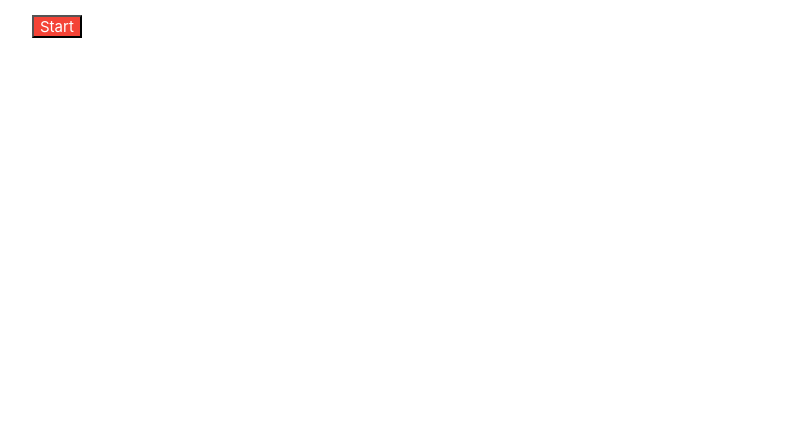
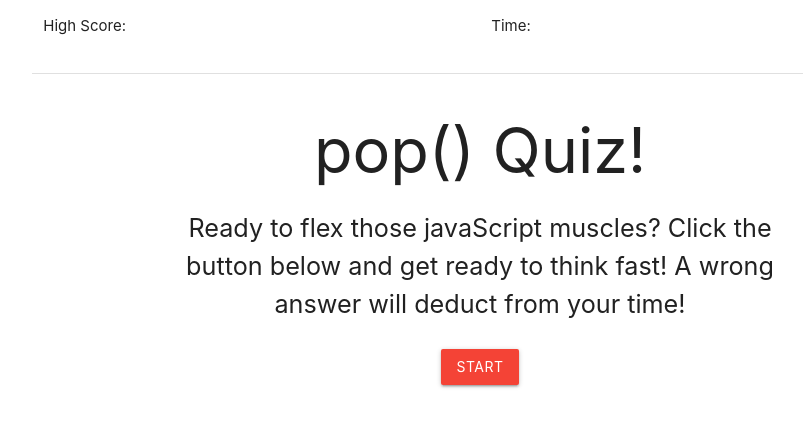
Before and after one commit to Pfizzz/code-quiz, a plain HTML site: page index.html in a window 1280 px wide. Shown: the whole page, without its empty margins (160-963 px from the left). Drawn offline with nearby package versions, Linux system fonts and the light colour scheme.

Commit message:
styling and es6

```diff
--- a/assets/js/script.js
+++ b/assets/js/script.js
@@ -26,25 +26,26 @@ let intervalId;
 
 // QUIZ FUNCTIONS
 
-// start function
+// runs on page load (...)
+const pageLoad = () => {
+  // start container creation
+  const startContainer = document.createElement("div");
+  startContainer.classList = "container center-align"
+  startContainer.innerHTML =
+    "<h1>pop() Quiz!</h1> <p class='flow-text'>Ready to flex those javaScript muscles? Click the button below and get ready to think fast! A wrong answer will deduct from your time!</p>";
+  startEl.appendChild(startContainer);
 
-//we need to reveal the first question
-const pageLoad = () => {
-  // First function to execute
-  const quizContainerEl = document.createElement("div");
-
-
-      const startButton = document.createElement("button");
-      startButton.textContent = "Start";
-      startButton.setAttribute("class", "start-button red white-text");
-      startButton.setAttribute("id", "startId");
-
-      startEl.appendChild(startButton)
+  // start button creation
+  const startButton = document.createElement("button");
+  startButton.textContent = "Start";
+  startButton.setAttribute("class", "btn start-button red white-text");
+  startButton.setAttribute("id", "startId");
+  startContainer.appendChild(startButton)
 
 
 
 
-    };
+};
 
 
 function endQuiz() {
@@ -61,7 +62,8 @@ function updateTime() {
   }
 }
 
-function renderQuestion() {
+// creates the question and appends
+const renderQuestion = () => {
 
   if (time == 0) {
     updateTime();
@@ -71,7 +73,7 @@ function renderQuestion() {
   intervalId = setInterval(updateTime, 1000);
 
   questionEl.textContent = questions[questionIndex].question;
-
+  questionEl.classList = "center-align purple-text";
   optionListEl.innerHTML = "";
   questionResultEl.innerHTML = "";
 
@@ -79,11 +81,13 @@ function renderQuestion() {
 
   for (let i = 0; i < choices.length; i++) {
     let questionListItem = document.createElement("li");
+    questionListItem.classList = "center-align";
     questionListItem.textContent = choices[i];
     optionListEl.append(questionListItem);
   }
 }
 
+// increments the question index and renders next question
 function nextQuestion() {
   questionIndex++;
   if (questionIndex === questions.length) {
@@ -113,10 +117,10 @@ function checkAnswer(event) {
 //When the page first loads.
 pageLoad();
 
-// shows first question after click
+// after first click, renders first question
 const startButton = document.querySelector(".start-button");
 startButton.addEventListener("click", renderQuestion);
-// make an event listener to hide the start button after the first click
+// hides the start div after first click
 startButton.addEventListener("click", (e) => {
   console.log("clicked!!!");
   document.getElementById("start").style.display = 'none';
--- a/index.html
+++ b/index.html
@@ -11,7 +11,19 @@
 
 <body>
   <div id="quiz-wrapper" class="container">
-    <div id="timer"></div>
+    <header class="row" id="header-wrapper">
+    <!-- score div-->
+    <div class="col s6" id="score">
+      <p>High Score:</p>
+    </div>
+    <!-- timer div -->
+    <div class="col s6" id="timer">
+      <p>Time:</p>
+    </div>
+  </header>
+  <div class="divider"></div>
+
+  <div class="row" id="start"></div>
 
     <div id="question"></div>
 
@@ -19,10 +31,10 @@
 
     <div id="question-result"></div>
 
-    <div class="row teal-text" id="start"></div>
+
   </div>
   <script src="https://cdnjs.cloudflare.com/ajax/libs/materialize/1.0.0/js/materialize.min.js"></script>
-  <script src="https://cdnjs.cloudflare.com/ajax/libs/moment.js/2.24.0/moment.min.js"></script>
+
   <script src="./assets/js/script.js"></script>
 </body>
 
```
